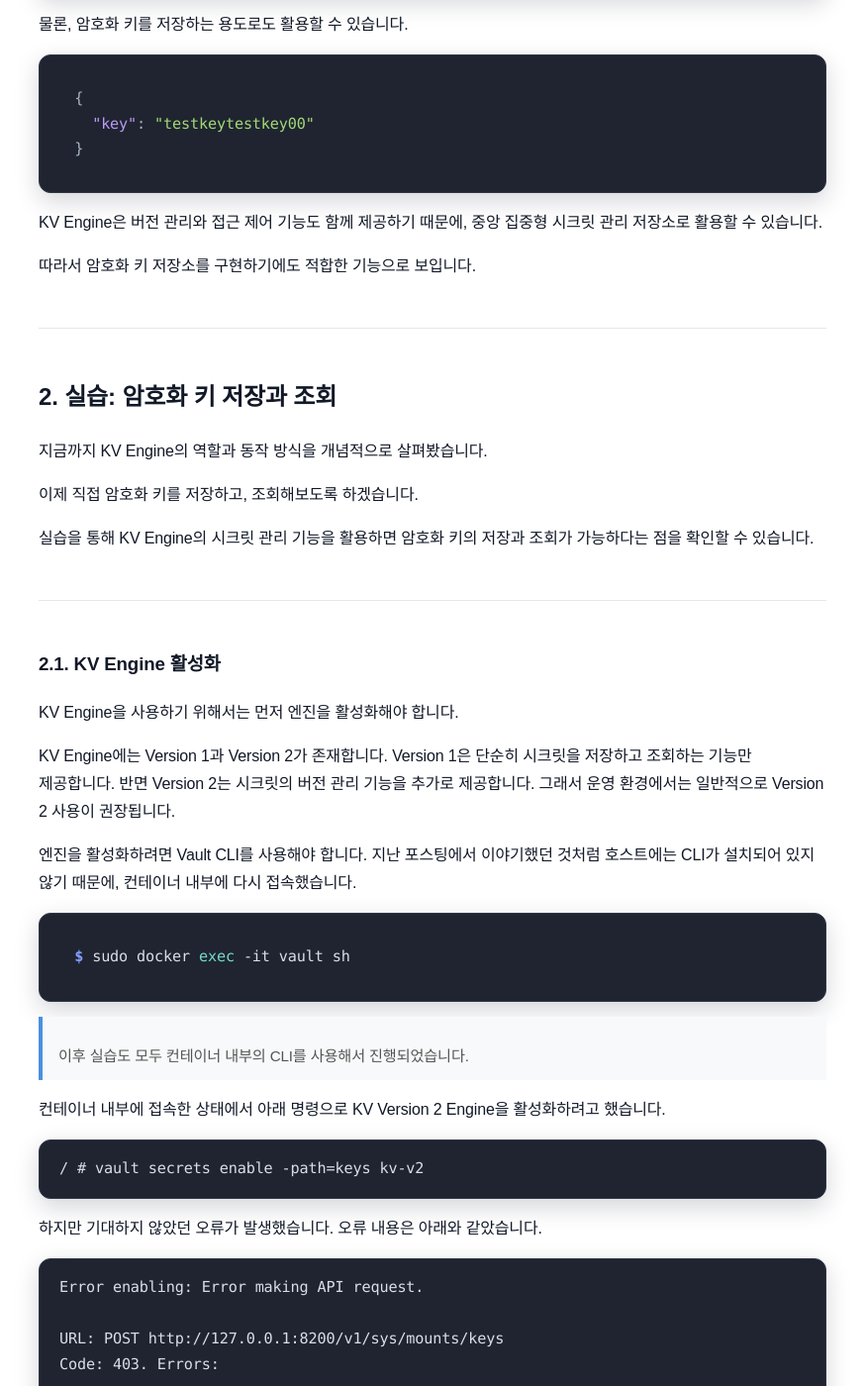
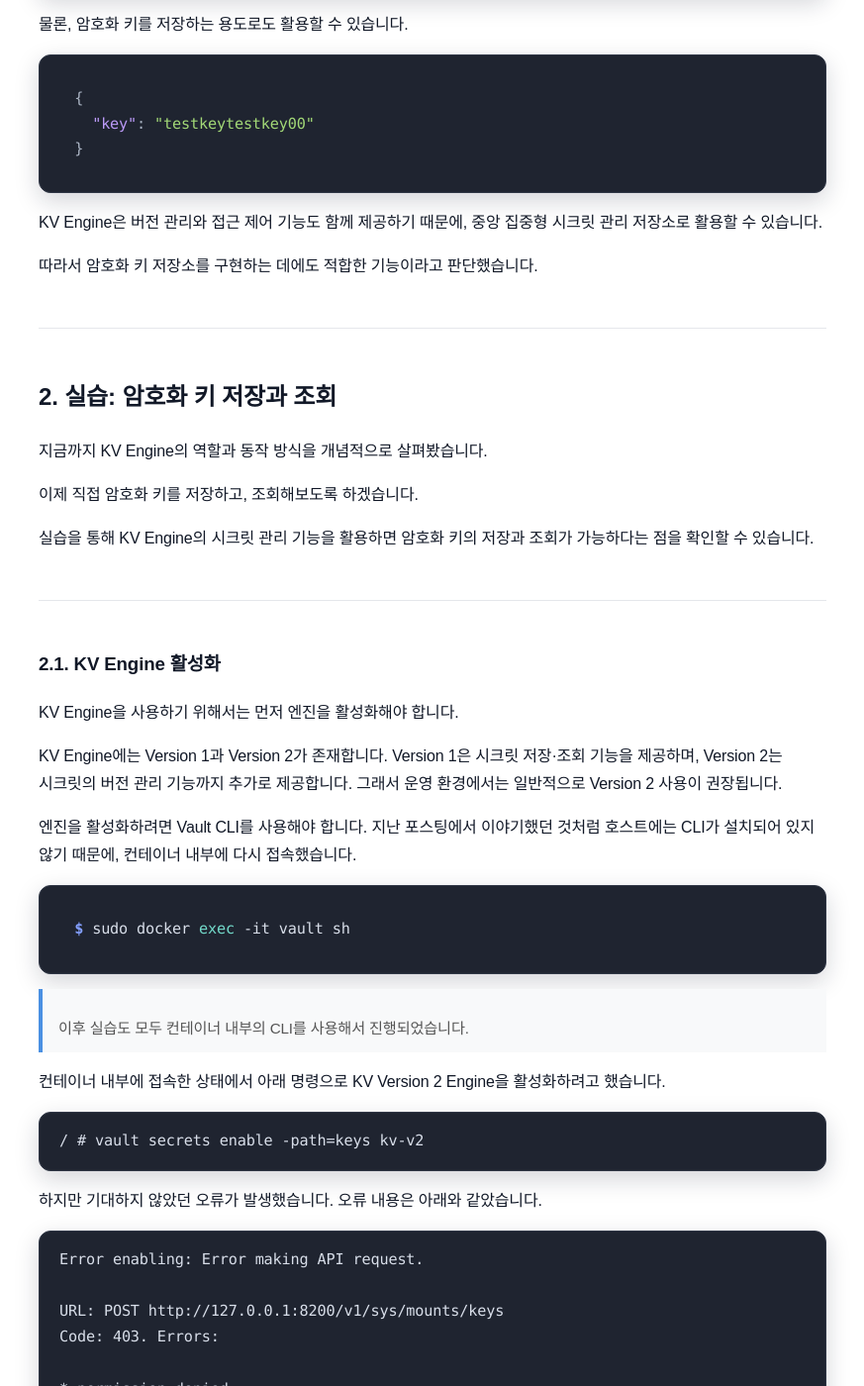
Before and after one commit to sanghoon-lee/sanghoon-lee.github.io, a Jekyll site: the page built from _posts/2026-06-21-vault1-1-rewriting.md, in a window 1280 px wide and 1400 px high, scrolled down 1229 px. Shown: the whole window at 99% size, without its empty margins (203-1076 px from the left). Built offline with Jekyll 4.4.1, drawn with Linux system fonts in a browser that asks for light colours; nearby versions of some CDN libraries; comment, search, counter and statistics services are not loaded; some of the changed text lies outside the part shown.

Commit message:
vault transit engine 포스팅 리라이팅

```diff
--- a/_posts/2026-06-21-vault1-1-rewriting.md
+++ b/_posts/2026-06-21-vault1-1-rewriting.md
@@ -9,7 +9,7 @@ categories: 학습기록
 
 보안 관점에서는 암호화 키를 애플리케이션으로 전달하지 않고, 애플리케이션과 분리된 외부 시스템에서 암·복호화를 수행하는 방식이 더 권장됩니다.
 
-하지만 KMS를 단순히 암호화 키를 보관하는 중앙 저장소로만 활용하는 경우도 있습니다.
+하지만 KMS를 암호화 키를 보관하는 중앙 저장소로만 활용하는 경우도 있습니다.
 
 애플리케이션이 필요한 시점에 KMS에서 암호화 키를 조회한 뒤, 내부에서 직접 암·복호화 연산을 수행하는 방식입니다. 구조가 단순하고 사용하기 쉬운 장점은 있습니다. 하지만, 암호화 키가 애플리케이션 영역으로 전달되기 때문에 노출 위험이 존재합니다.
 
@@ -46,7 +46,7 @@ KV(Key-Value) Engine은 Vault에서 가장 기본적으로 제공하는 시크
 
 KV Engine은 버전 관리와 접근 제어 기능도 함께 제공하기 때문에, 중앙 집중형 시크릿 관리 저장소로 활용할 수 있습니다.
 
-따라서 암호화 키 저장소를 구현하기에도 적합한 기능으로 보입니다.
+따라서 암호화 키 저장소를 구현하는 데에도 적합한 기능이라고 판단했습니다.
 
 ---
 
@@ -64,7 +64,7 @@ KV Engine은 버전 관리와 접근 제어 기능도 함께 제공하기 때문
 
 KV Engine을 사용하기 위해서는 먼저 엔진을 활성화해야 합니다.
 
-KV Engine에는 Version 1과 Version 2가 존재합니다. Version 1은 단순히 시크릿을 저장하고 조회하는 기능만 제공합니다. 반면 Version 2는 시크릿의 버전 관리 기능을 추가로 제공합니다. 그래서 운영 환경에서는 일반적으로 Version 2 사용이 권장됩니다.
+KV Engine에는 Version 1과 Version 2가 존재합니다. Version 1은 시크릿 저장·조회 기능을 제공하며, Version 2는 시크릿의 버전 관리 기능까지 추가로 제공합니다. 그래서 운영 환경에서는 일반적으로 Version 2 사용이 권장됩니다.
 
 엔진을 활성화하려면 Vault CLI를 사용해야 합니다. 지난 포스팅에서 이야기했던 것처럼 호스트에는 CLI가 설치되어 있지 않기 때문에, 컨테이너 내부에 다시 접속했습니다.
 
```
